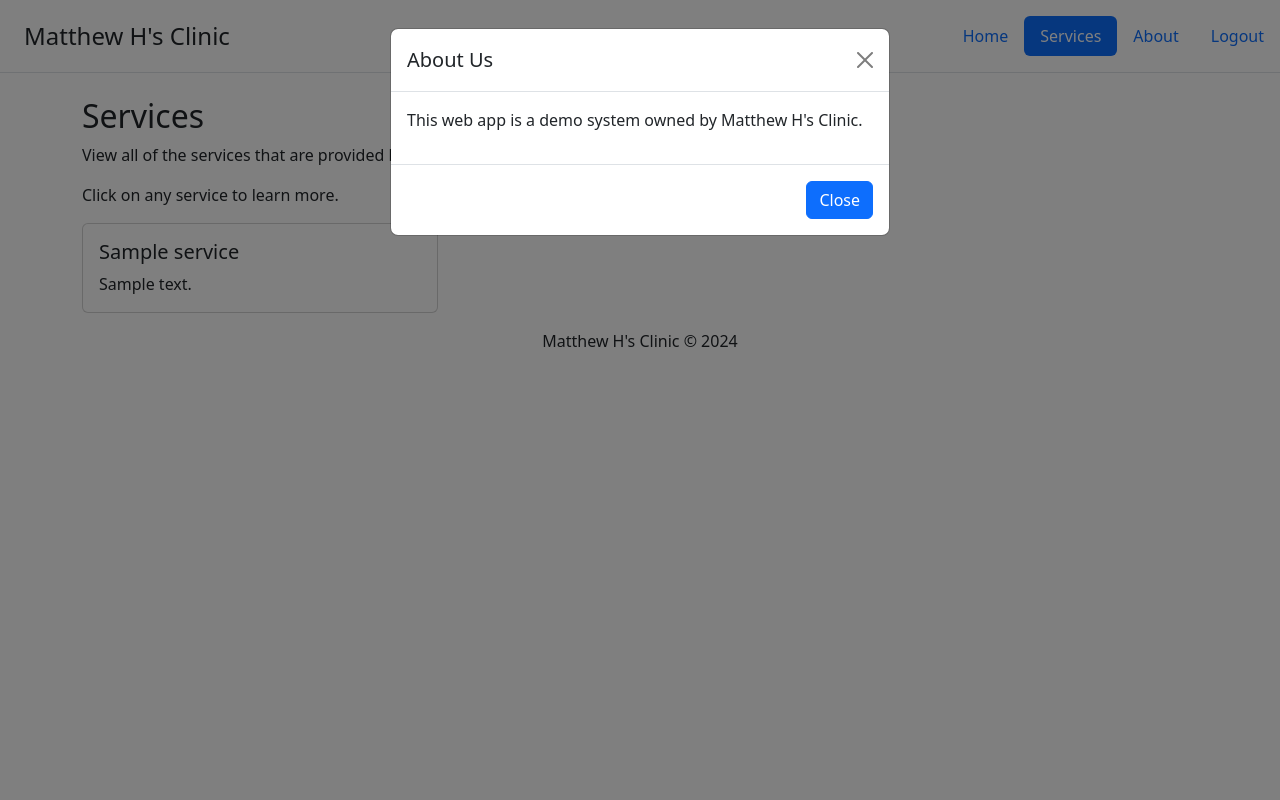
After one commit to hon2838/Assignment2-Stij3074, a PHP site: page /services.php in a window 1280 px wide, after a click on "About". The commit adds this page. Run offline with PHP 8.4, Linux system fonts and the light colour scheme; the visitor is signed in with stand-in values (Sample User, id 1); tables that the repository leaves empty or names only in its code hold one stand-in row (values such as "Sample post"); grey boxes marked "Sample" are stand-in pictures.

Commit message:
update website and add services section in main page

```diff
--- a/logout.php
+++ b/logout.php
@@ -1,7 +1,7 @@
 <?php
     session_start();
     session_destroy();
-    header("Location: login.php");
+    header("Location: index.php");
     echo "<script>alert('You have logged out');</script>";
     exit;
 ?>
--- /dev/null
+++ b/services.php
@@ -0,0 +1,155 @@
+<!--Design a main page listing all available services.
+Use a card-list view to display each service's name and a brief description.
+Implement functionality to:
+Fetch all service data from the tbl_services table upon page load.
+Display each service in a visually appealing card format.-->
+
+<?php
+session_start();
+if (!isset($_SESSION['email']) && !isset($_SESSION['password'])) {
+    header('Location: index.php');
+    exit;
+}
+
+include 'dbconnect.php';
+$sqlloadservices = "SELECT * FROM tbl_services";
+$stmt = $conn->prepare($sqlloadservices);
+$stmt->execute();
+$results = $stmt->setFetchMode(PDO::FETCH_ASSOC);
+$rows = $stmt->fetchAll();
+
+$results_per_pages = 10;
+if (isset($_GET['pageno'])) {
+    $pageno = (int)$_GET['pageno'];
+    $page_first_result = ($pageno - 1) * $results_per_pages;
+} else {
+    $pageno = 1;
+    $page_first_result = 0;
+}
+
+$stmt = $conn->prepare($sqlloadservices);
+$stmt->execute();
+
+$number_of_results = $stmt->rowCount();
+$number_of_pages = ceil($number_of_results / $results_per_pages);
+$sqlloadservices = $sqlloadservices . " LIMIT " . $page_first_result . ',' . $results_per_pages;
+$stmt = $conn->prepare($sqlloadservices);
+$stmt->execute();
+
+$result = $stmt->setFetchMode(PDO::FETCH_ASSOC);
+$rows = $stmt->fetchAll();
+?>
+
+<!DOCTYPE html>
+<html>
+
+<head>
+    <meta charset="UTF-8">
+    <meta name="viewport" content="width=device-width, initial-scale=1.0">
+    <title>Matthew H's Clinic User Page</title>
+    <link rel="stylesheet" href="mystyle.css">
+    <link rel="stylesheet" href="https://cdnjs.cloudflare.com/ajax/libs/font-awesome/5.15.3/css/all.min.css">
+    <link href="https://cdn.jsdelivr.net/npm/bootstrap@5.3.3/dist/css/bootstrap.min.css" rel="stylesheet" integrity="sha384-QWTKZyjpPEjISv5WaRU9OFeRpok6YctnYmDr5pNlyT2bRjXh0JMhjY6hW+ALEwIH" crossorigin="anonymous">
+    <style>
+        .service-card:hover {
+            background-color: #f8f9fa;
+            box-shadow: 0 6px 10px rgba(0, 0, 0, 0.1);
+
+            transition: background-color 0.3s, box-shadow 0.3s;
+        }
+    </style>
+</head>
+
+<body>
+    <header class="d-flex flex-wrap justify-content-center py-3 mb-4 border-bottom">
+        <a href="main.php" class="d-flex align-items-center mb-3 mb-md-0 me-md-auto text-dark text-decoration-none">
+            <span class="fs-4 ms-4">Matthew H's Clinic</span>
+        </a>
+
+        <ul class="nav nav-pills">
+            <li class="nav-item"><a href="main.php" class="nav-link">Home</a></li>
+            <li class="nav-item"><a href="services.php" class="nav-link active" aria-current="page">Services</a></li>
+            <li class="nav-item"><a href="#" data-bs-toggle="modal" data-bs-target="#modal1" class="nav-link">About</a></li>
+            <li class="nav-item"><a href="logout.php" class="nav-link">Logout</a></li>
+        </ul>
+    </header>
+    <div class="container">
+        <div class="col-md-12">
+            <div>
+                <h2>Services</h2>
+                <p>View all of the services that are provided by Matthew H's Clinic.</p>
+                <P>Click on any service to learn more.</P>
+
+                <div class="row">
+                    <?php foreach ($rows as $row) { ?>
+                        <div class="col-md-4">
+                            <div class="card mb-3 service-card" data-bs-toggle="modal" data-bs-target="#serviceModal<?php echo $row['service_id']; ?>">
+                                <div class="card-body">
+                                    <div class="d-flex justify-content-between align-items-center">
+                                        <div>
+                                            <h5 class="card-title"><?php echo $row['service_name']; ?></h5>
+                                            <p class="card-text"><?php echo $row['service_short_description']; ?></p>
+                                        </div>
+                                    </div>
+                                </div>
+                            </div>
+                        </div>
+                    <?php } ?>
+                </div>
+            </div>
+        </div>
+    </div>
+
+    <footer>
+        <div class="container">
+            <div class="row">
+                <div class="col-md-12">
+                    <p class="text-center">Matthew H's Clinic © 2024</p>
+                </div>
+            </div>
+        </div>
+    </footer>
+
+    <div class="modal fade" id="modal1" tabindex="-1" aria-labelledby="modal1Title" aria-hidden="true">
+        <div class="modal-dialog" role="document">
+            <div class="modal-content">
+                <div class="modal-header">
+                    <h5 class="modal-title">About Us</h5>
+                    <button type="button" class="btn-close" data-bs-dismiss="modal" aria-label="Close"></button>
+                </div>
+                <div class="modal-body">
+                    <p>This web app is a demo system owned by Matthew H's Clinic.</p>
+                </div>
+                <div class="modal-footer">
+                    <button type="button" class="btn btn-primary" data-bs-dismiss="modal">Close</button>
+                </div>
+            </div>
+        </div>
+    </div>
+
+    <?php foreach ($rows as $row) { ?>
+        <div class="modal fade" id="serviceModal<?php echo $row['service_id']; ?>" tabindex="-1" aria-labelledby="serviceModalLabel<?php echo $row['service_id']; ?>" aria-hidden="true">
+            <div class="modal-dialog">
+                <div class="modal-content">
+                    <div class="modal-header">
+                        <h5 class="modal-title" id="serviceModalLabel<?php echo $row['service_id']; ?>"><?php echo $row['service_name']; ?></h5>
+                        <button type="button" class="btn-close" data-bs-dismiss="modal" aria-label="Close"></button>
+                    </div>
+                    <div class="modal-body">
+                        <img class="card-img-top mb-2" src="assets/img/private/<?php echo $row['service_image_location']; ?>" alt="Service Image">
+                        <p><b>Description:</b> <?php echo $row['service_description']; ?></p>
+                        <p><b>Price: </b>RM <?php echo $row['service_price']; ?></p>
+                    </div>
+                    <div class="modal-footer">
+                        <button type="button" class="btn btn-secondary" data-bs-dismiss="modal">Close</button>
+                    </div>
+                </div>
+            </div>
+        </div>
+    <?php } ?>
+
+    <script src="https://cdn.jsdelivr.net/npm/bootstrap@5.3.3/dist/js/bootstrap.bundle.min.js" integrity="sha384-YvpcrYf0tY3lHB60NNkmXc5s9fDVZLESaAA55NDzOxhy9GkcIdslK1eN7N6jIeHz" crossorigin="anonymous"></script>
+
+</body>
+
+</html>
```
Also changed, not shown: index.php (+66 -20 lines), login.php (deleted, +0 -96 lines), main.php (+3 -21 lines), register.php (+5 -4 lines), viewpatient.php (deleted, +0 -94 lines), assets/img/patients/patient4.jpg (deleted), assets/img/patients/patient6.png (deleted), assets/img/private/Cardiology.jpg (added), assets/img/private/Dental_Cleaning.jpg (added), assets/img/private/Laboratory_Testing.jpg (added), assets/img/private/Mental Health Counseling.jpg (added), assets/img/private/Pediatric_ Consultation.jpg (added), assets/img/private/Physical_Therapy.jpg (added), assets/img/private/Vaccination.jpg (added), 1 more files.
